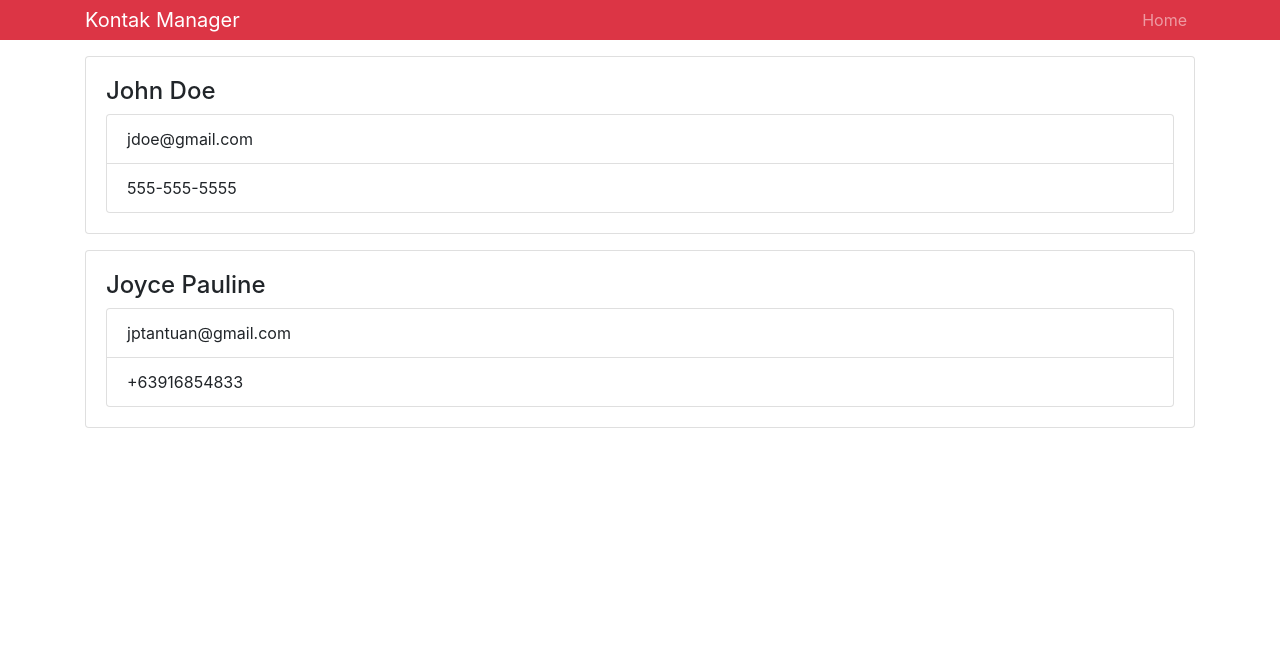
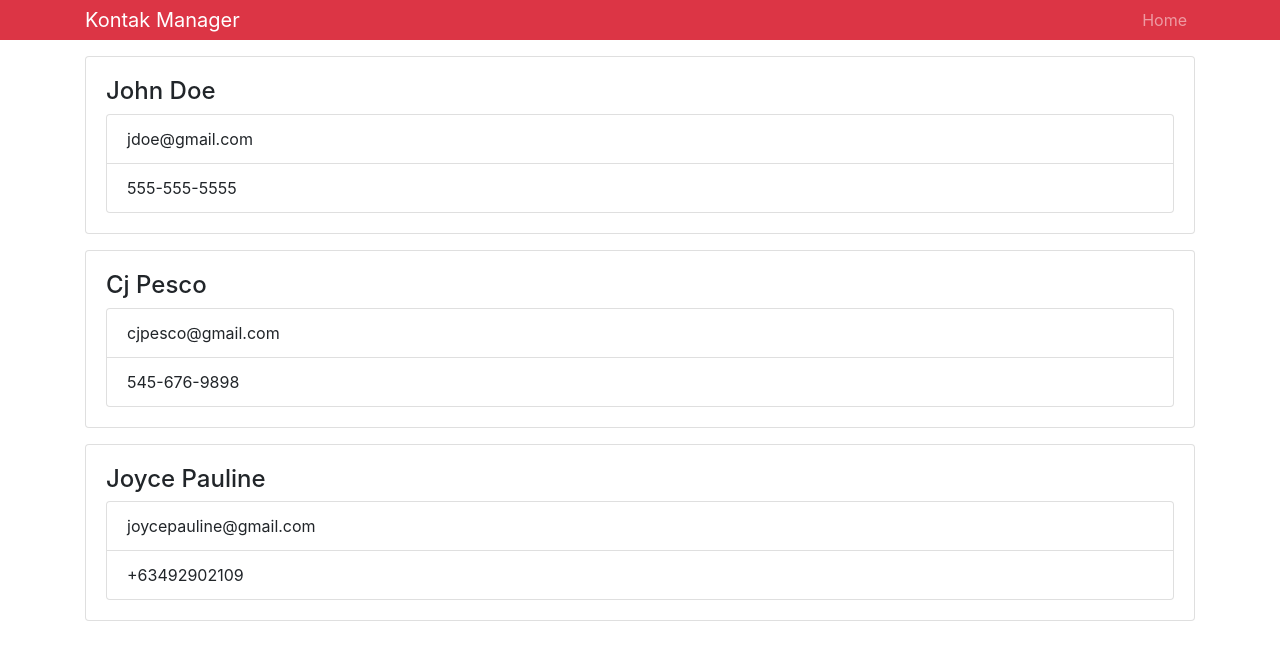
Before and after one commit to clarkjoypesco/BTRFB, a React (Create React App) app in the folder kontakmanager/: page / in a window 1280 px wide. Shown: the top 660 px of the page. Built offline with nearby package versions, Linux system fonts and the light colour scheme.

Commit message:
Creating State

```diff
--- a/kontakmanager/src/App.js
+++ b/kontakmanager/src/App.js
@@ -1,23 +1,20 @@
-import React from "react";
+import React, { Component } from "react";
 import "bootstrap/dist/css/bootstrap.min.css";
 import "./App.css";
-import Contact from "./components/Contact";
+import Contacts from "./components/Contacts";
 import Header from "./components/Header";
 
-function App() {
+class App extends Component {
+  render() {
     return (
       <div className="App">
         <Header branding="Kontak Manager" />
         <div className="container">
-        <Contact name="John Doe" email="jdoe@gmail.com" phone="555-555-5555" />
-        <Contact
-          name="Joyce Pauline"
-          email="jptantuan@gmail.com"
-          phone="+63916854833"
-        />
+          <Contacts />
         </div>
       </div>
     );
   }
+}
 
 export default App;
--- a/kontakmanager/src/components/Contact.js
+++ b/kontakmanager/src/components/Contact.js
@@ -3,7 +3,7 @@ import PropTypes from "prop-types";
 
 class Contact extends Component {
   render() {
-    const { name, email, phone } = this.props;
+    const { name, email, phone } = this.props.contact;
     return (
       <div className="card card-body mb-3 ">
         <h4>{name}</h4>
--- /dev/null
+++ b/kontakmanager/src/components/Contacts.js
@@ -0,0 +1,40 @@
+import React, { Component } from "react";
+import Contact from "./Contact";
+
+class Contacts extends Component {
+  state = {
+    contacts: [
+      {
+        id: 1,
+        name: "John Doe",
+        email: "jdoe@gmail.com",
+        phone: "555-555-5555"
+      },
+      {
+        id: 2,
+        name: "Cj Pesco",
+        email: "cjpesco@gmail.com",
+        phone: "545-676-9898"
+      },
+      {
+        id: 3,
+        name: "Joyce Pauline",
+        email: "joycepauline@gmail.com",
+        phone: "+63492902109"
+      }
+    ]
+  };
+
+  render() {
+    const { contacts } = this.state;
+
+    return (
+      <div>
+        {contacts.map(contact => (
+          <Contact key={contact.id} contact={contact} />
+        ))}
+      </div>
+    );
+  }
+}
+export default Contacts;
```
Lines whose indentation alone changed are shown as unchanged.
